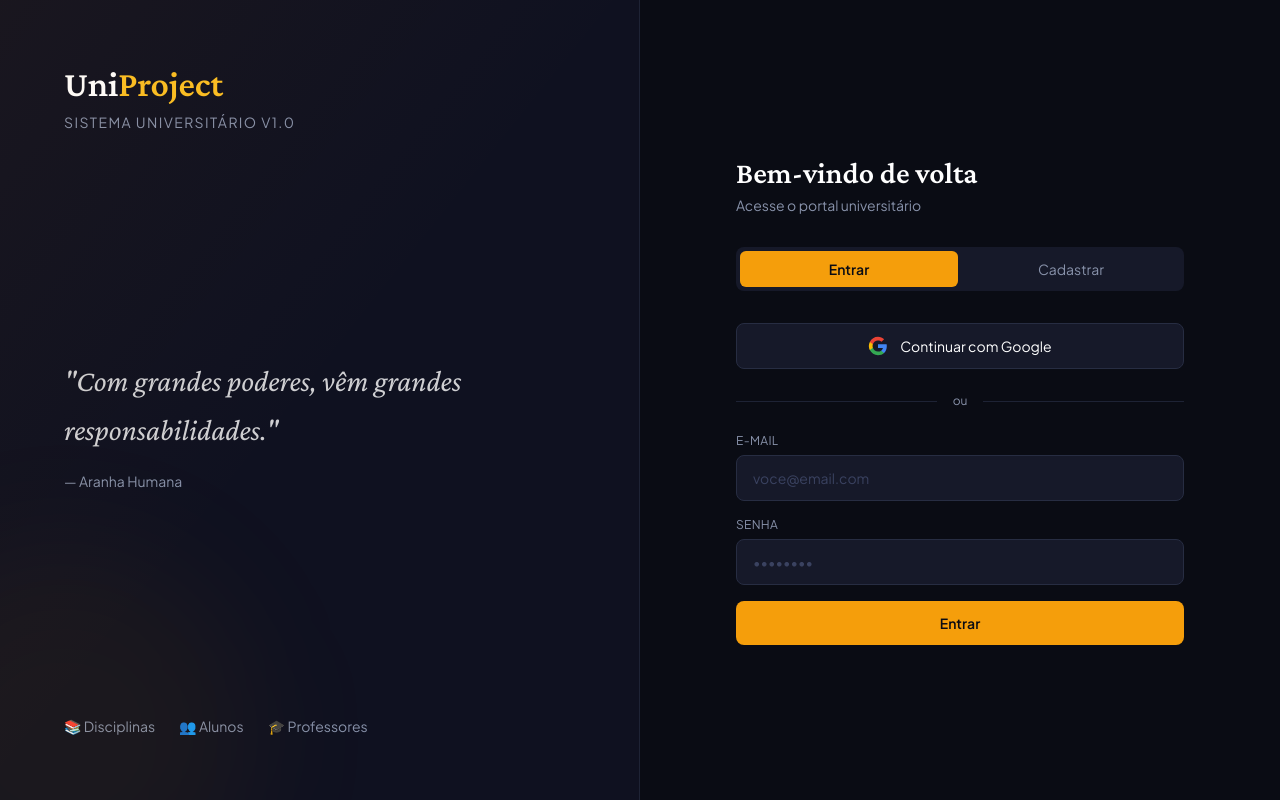
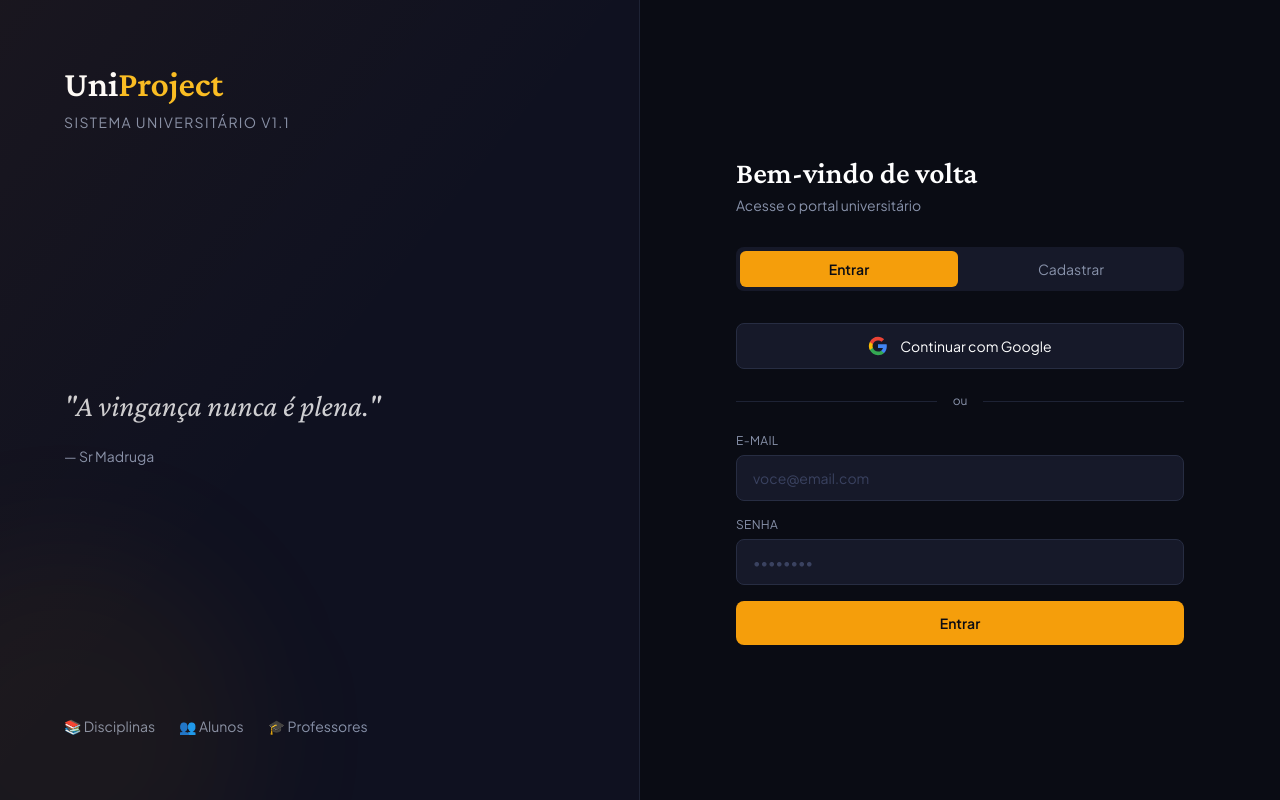
Before and after one commit to EricNasciment/frontend-uniproject-sistemaunv, a React (Vite) app: page /login in a window 1280 px wide. Built offline with nearby package versions, Linux system fonts and the light colour scheme; no server answers; the HTML template or start-up script is replaced by a standard one.

Commit message:
Alteração na frase de impacto

```diff
--- a/src/pages/Login.tsx
+++ b/src/pages/Login.tsx
@@ -58,15 +58,15 @@
             Uni<span className="text-gold-400">Project</span>
           </span>
           <p className="text-slate-muted text-sm mt-2 tracking-widest uppercase font-body">
-            Sistema Universitário v1.0
+            Sistema Universitário v1.1
           </p>
         </div>
 
         <div>
           <blockquote className="font-display text-3xl italic text-white/80 leading-relaxed">
-            "Com grandes poderes, vêm grandes responsabilidades."
+            "A vingança nunca é plena."
           </blockquote>
-          <p className="mt-4 text-slate-muted text-sm">— Aranha Humana</p>
+          <p className="mt-4 text-slate-muted text-sm">— Sr Madruga</p>
         </div>
 
         <div className="flex gap-6 text-sm text-slate-muted">
```
